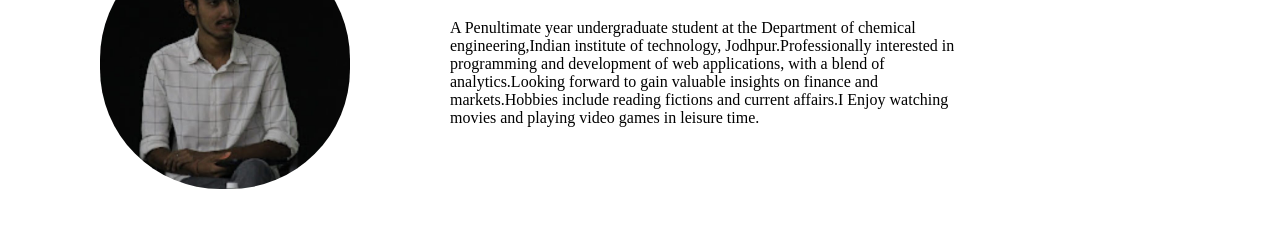
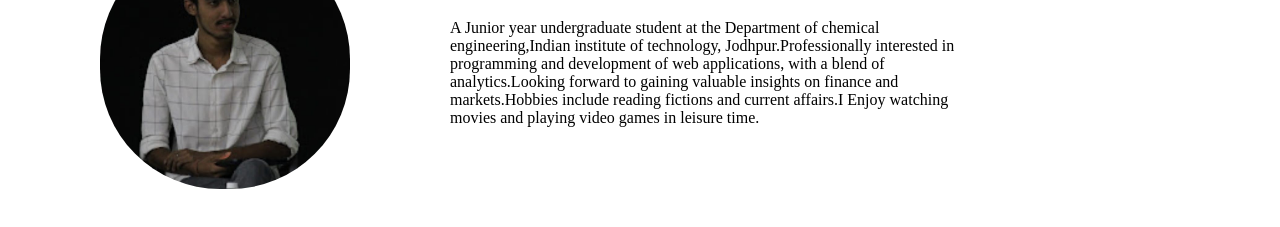
Before and after one commit to Avichal-Sinha/Portfolio-Website, a plain HTML site: page index.html in a window 1280 px wide. Shown: the part 341-568 px from the top of the page. Drawn offline with Linux system fonts and the light colour scheme.

Commit message:
Update index.html

```diff
--- a/index.html
+++ b/index.html
@@ -65,10 +65,10 @@
       <h1>Hi, I am Avichal Sinha!</h1>
       </div>
       <div class="Paragraph">
-        A Penultimate year undergraduate student at the Department
+        A Junior year undergraduate student at the Department
         of chemical engineering,Indian institute of technology,
         Jodhpur.Professionally interested in programming and development of
-        web applications, with a blend of analytics.Looking forward to gain
+        web applications, with a blend of analytics.Looking forward to gaining
         valuable insights on finance and markets.Hobbies include reading fictions
         and current affairs.I Enjoy watching movies and
         playing video games in leisure
```
